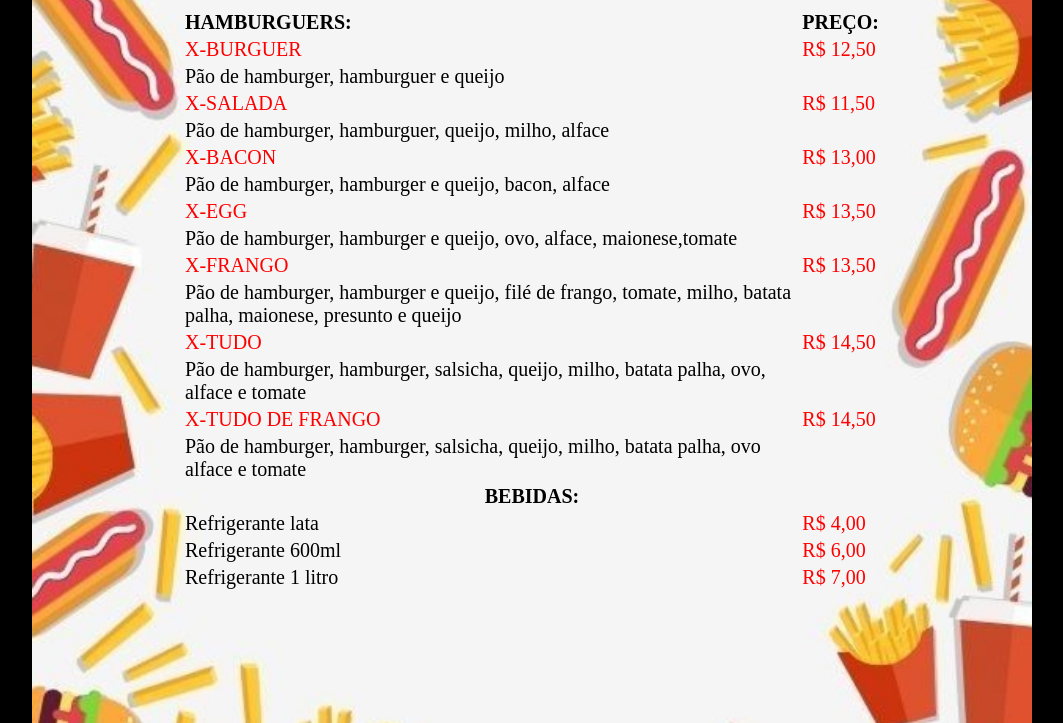
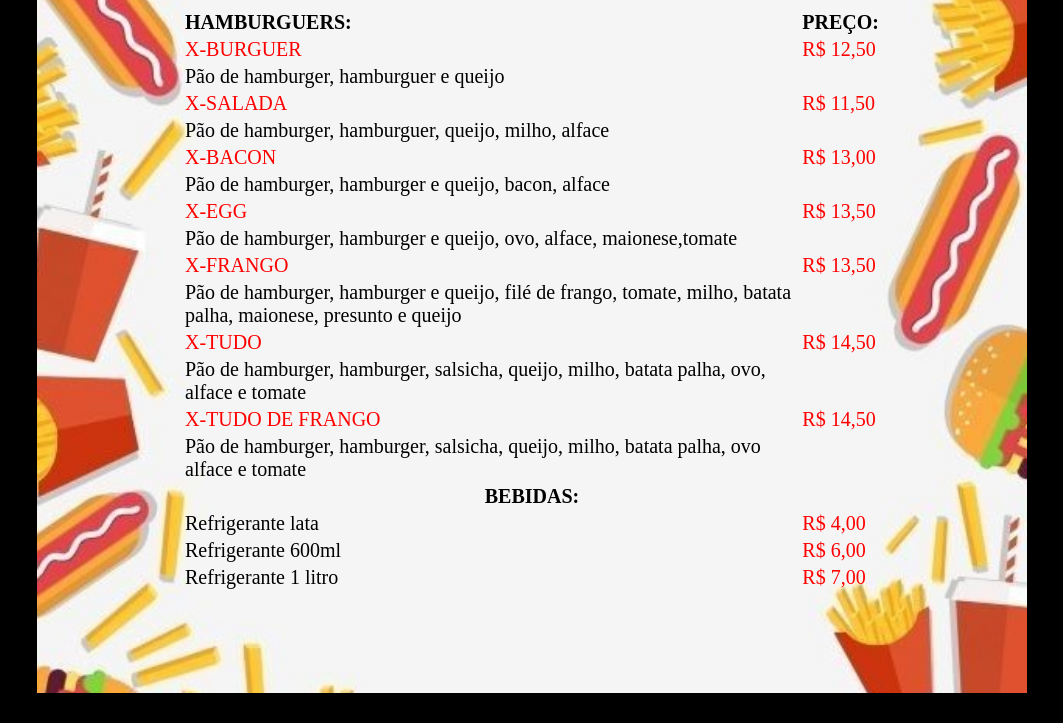
Before and after one commit to udson2897/CARDAPIO, a plain HTML site: page index.html in a window 1280 px wide. Shown: the part 373-1096 px from the top of the page, without its empty margins (108-1171 px from the left). After the commit the page ends 1066 px from the top, so only its background shows below. Drawn offline with Linux system fonts and the light colour scheme.

Commit message:
Update style-cardápio.css

```diff
--- a/style-cardápio.css
+++ b/style-cardápio.css
@@ -1,5 +1,5 @@
 #pagina{
-height: 980px;
+height: 950px;
 width: 700px;
 padding: 50px;
 
@@ -25,7 +25,7 @@ body{
 background-image: url(/fundo.jpg);
 background-repeat: no-repeat;
 background-position: center;
-background-size: 1000px;
+background-size: 990px;
 background-color: black;
 
 
```
